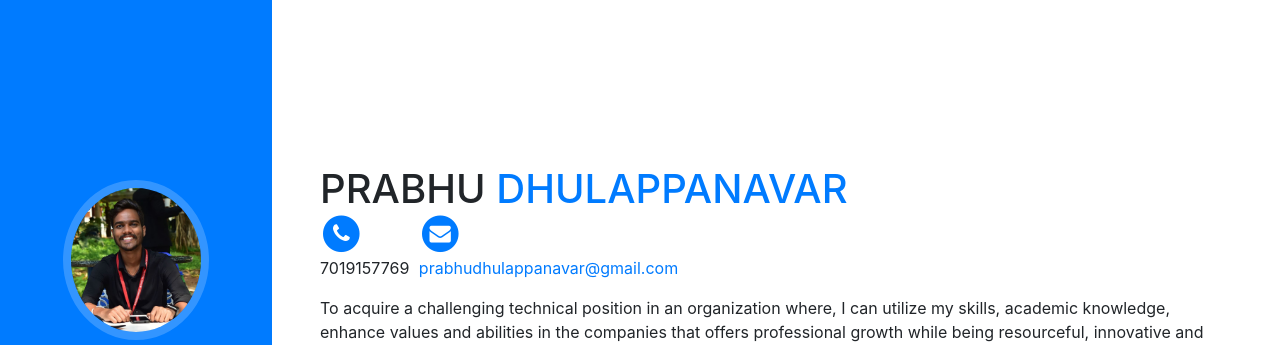
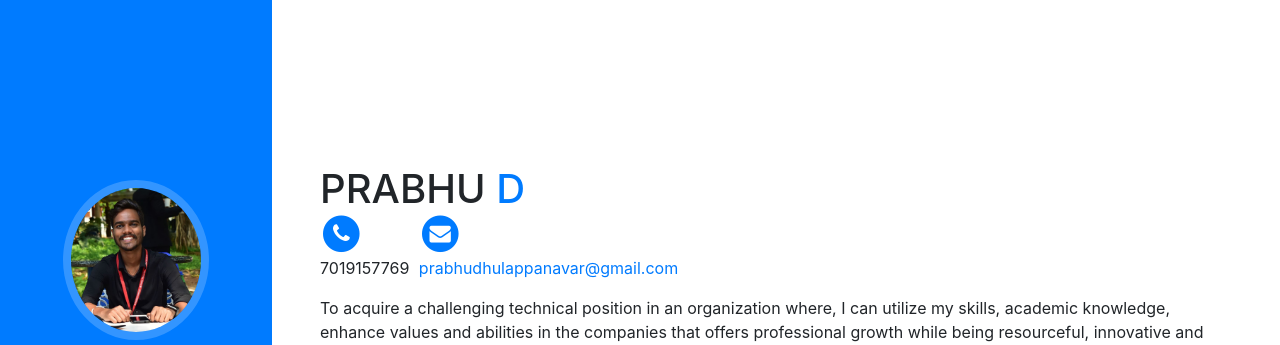
Before and after one commit to PrabhuSD/PrabhuSD.github.io, a website with bundled scripts: page index.html in a window 1280 px wide. Shown: the top 345 px of the page. Built offline with nearby package versions, Linux system fonts and the light colour scheme; a web font is replaced by a local one.

Commit message:
Update index.html

```diff
--- a/index.html
+++ b/index.html
@@ -74,7 +74,7 @@
       <section class="resume-section p-3 p-lg-5 d-flex d-column" id="about">
         <div class="my-auto">
           <h1 class="mb-0">Prabhu
-            <span class="text-primary">Dhulappanavar</span>
+            <span class="text-primary">D</span>
           </h1>
           <li class="list-inline-item">
             <a href="#">
```
